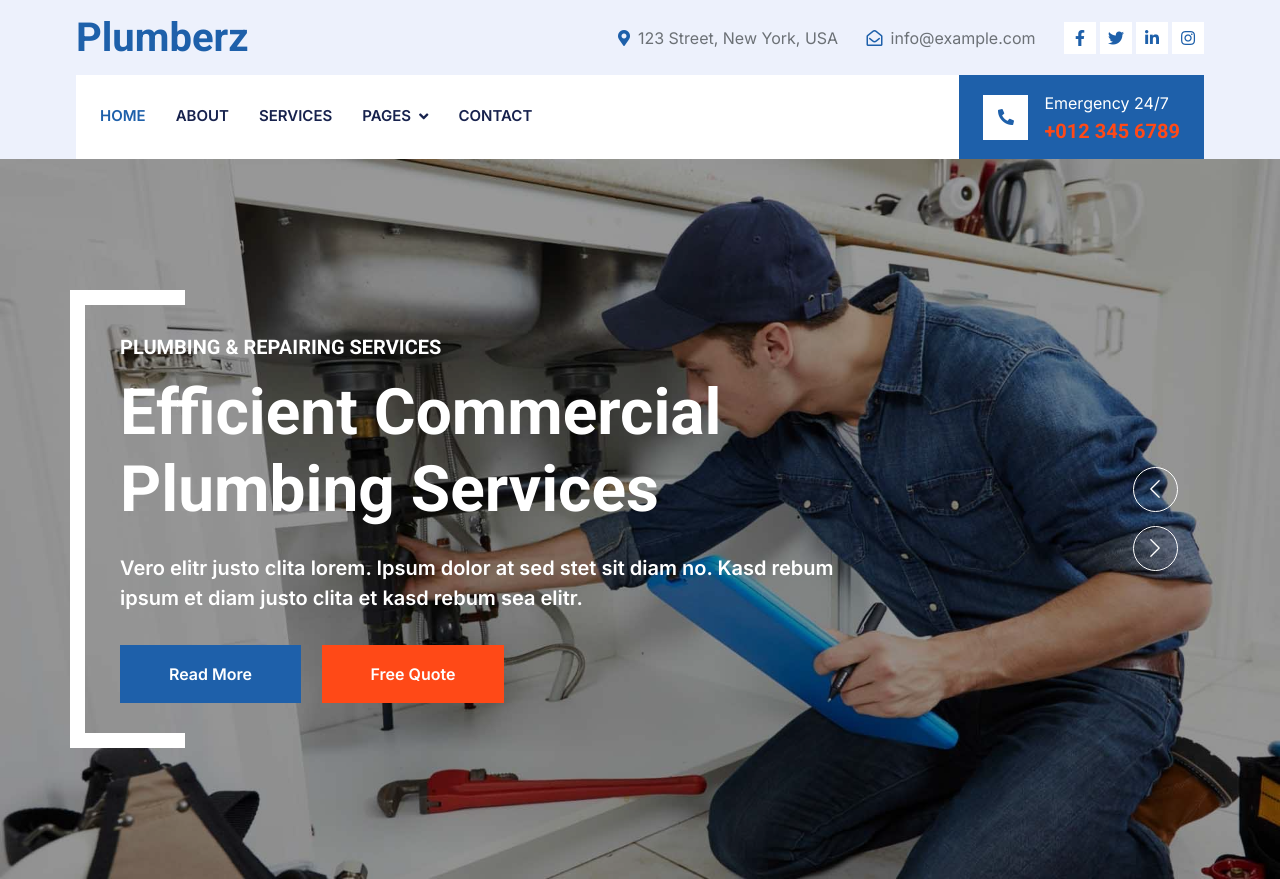
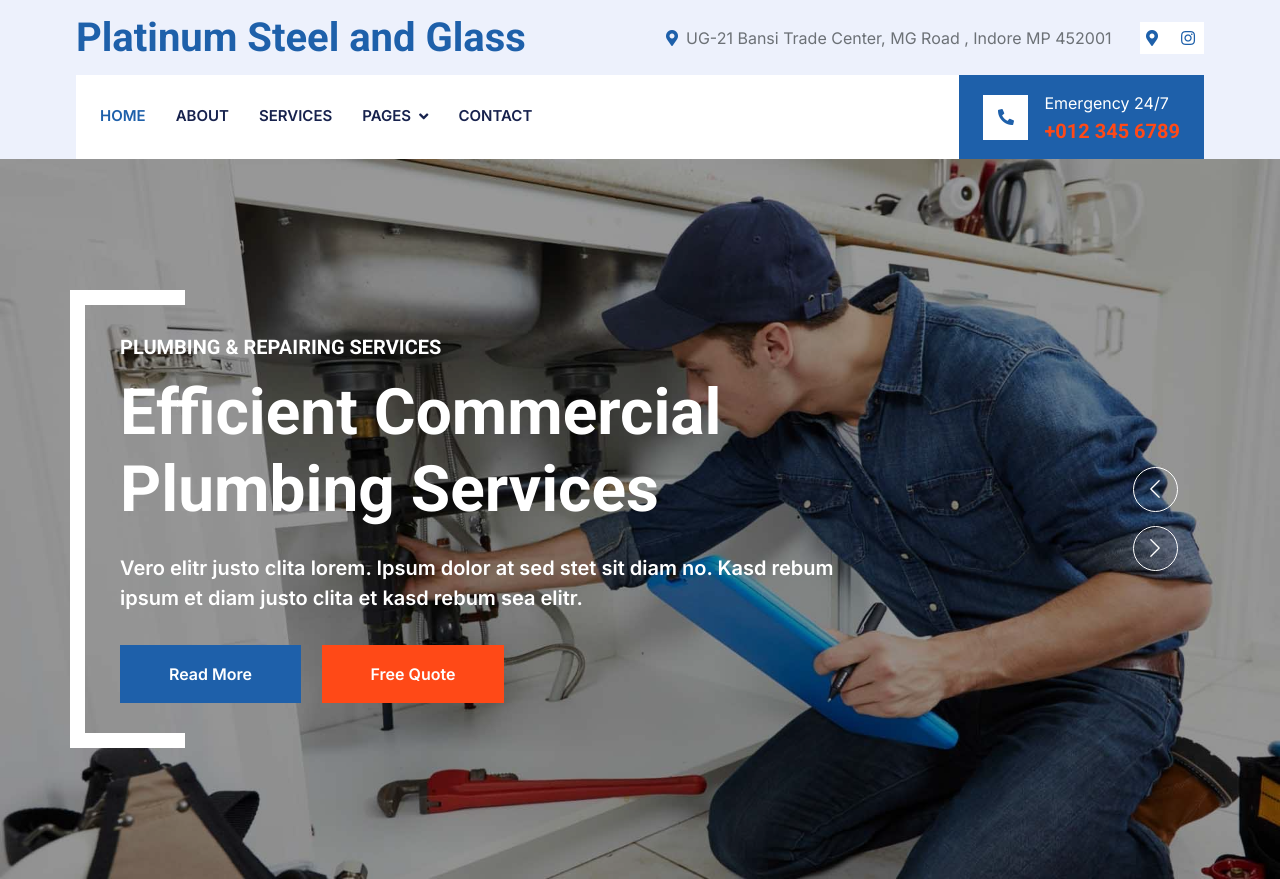
Before and after one commit to aniket7723/platinumsteel, a plain HTML site: page index.html in a window 1280 px wide. Shown: the top 879 px of the page. Drawn offline with nearby package versions, Linux system fonts and the light colour scheme.

Commit message:
tital change and favicon

```diff
--- a/index.html
+++ b/index.html
@@ -3,7 +3,7 @@
 
 <head>
     <meta charset="utf-8">
-    <title>Plumberz - Free Plumbing Website Template</title>
+    <title>Platinum Steel and Glass</title>
     <meta content="width=device-width, initial-scale=1.0" name="viewport">
     <meta content="" name="keywords">
     <meta content="" name="description">
@@ -47,23 +47,18 @@
         <div class="row align-items-center top-bar">
             <div class="col-lg-3 col-md-12 text-center text-lg-start">
                 <a href="" class="navbar-brand m-0 p-0">
-                    <h1 class="text-primary m-0">Plumberz</h1>
+                    <h1 class="text-primary m-0">Platinum Steel and Glass</h1>
                 </a>
             </div>
             <div class="col-lg-9 col-md-12 text-end">
                 <div class="h-100 d-inline-flex align-items-center me-4">
                     <i class="fa fa-map-marker-alt text-primary me-2"></i>
-                    <p class="m-0">123 Street, New York, USA</p>
-                </div>
-                <div class="h-100 d-inline-flex align-items-center me-4">
-                    <i class="far fa-envelope-open text-primary me-2"></i>
-                    <p class="m-0">info@example.com</p>
+                    <p class="m-0">UG-21 Bansi Trade Center,
+                        MG Road , Indore MP 452001</p>
                 </div>
                 <div class="h-100 d-inline-flex align-items-center">
-                    <a class="btn btn-sm-square bg-white text-primary me-1" href=""><i class="fab fa-facebook-f"></i></a>
-                    <a class="btn btn-sm-square bg-white text-primary me-1" href=""><i class="fab fa-twitter"></i></a>
-                    <a class="btn btn-sm-square bg-white text-primary me-1" href=""><i class="fab fa-linkedin-in"></i></a>
-                    <a class="btn btn-sm-square bg-white text-primary me-0" href=""><i class="fab fa-instagram"></i></a>
+                    <a target="_blank" class="btn btn-sm-square bg-white text-primary me-0" href="https://maps.app.goo.gl/o9GhEXU5nSfcKLyaA"><i class="fa fa-map-marker-alt text-primary me-2"></i></a>
+                    <a target="_blank" class="btn btn-sm-square bg-white text-primary me-0" href="https://www.instagram.com/platinum_steel_and_glass?igsh=bzNkZzEwZDh1azVz"><i class="fab fa-instagram"></i></a>
                 </div>
             </div>
         </div>
```
Also changed, not shown: img/favicon.ico (added).
